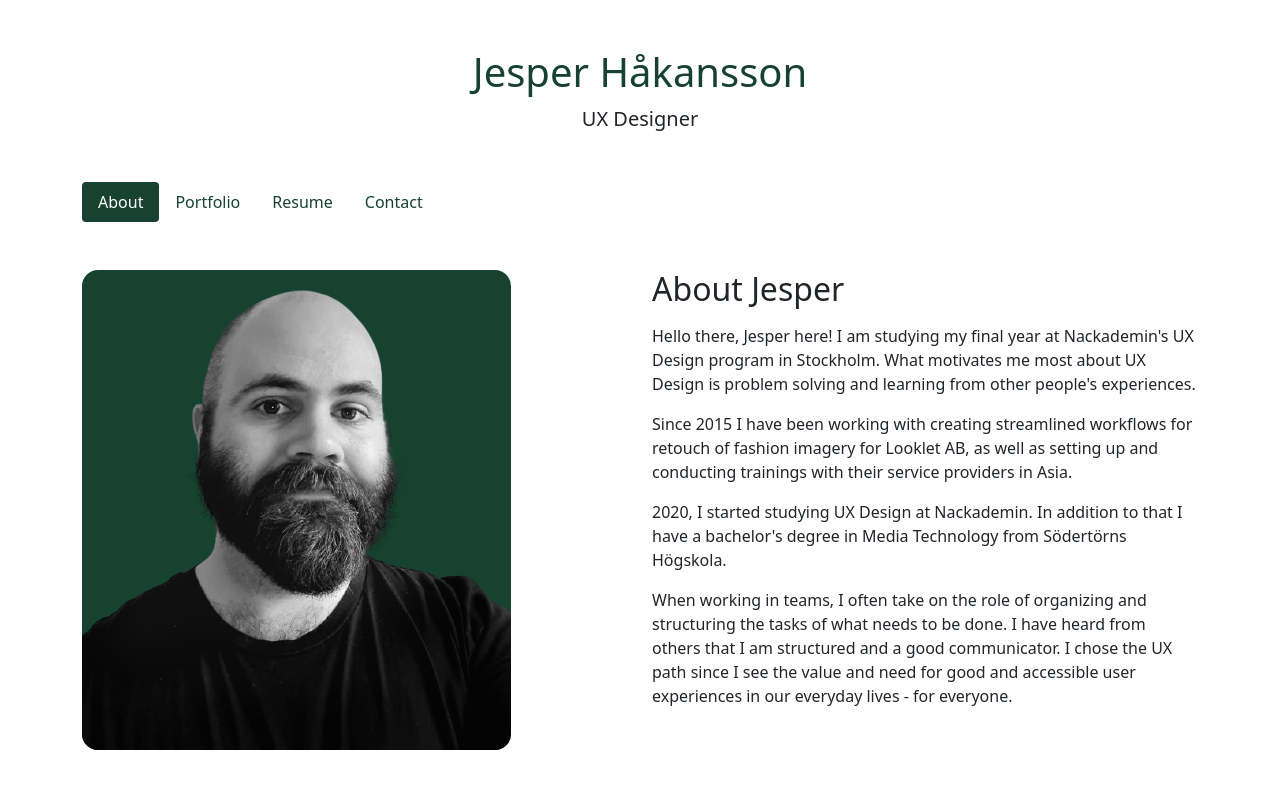
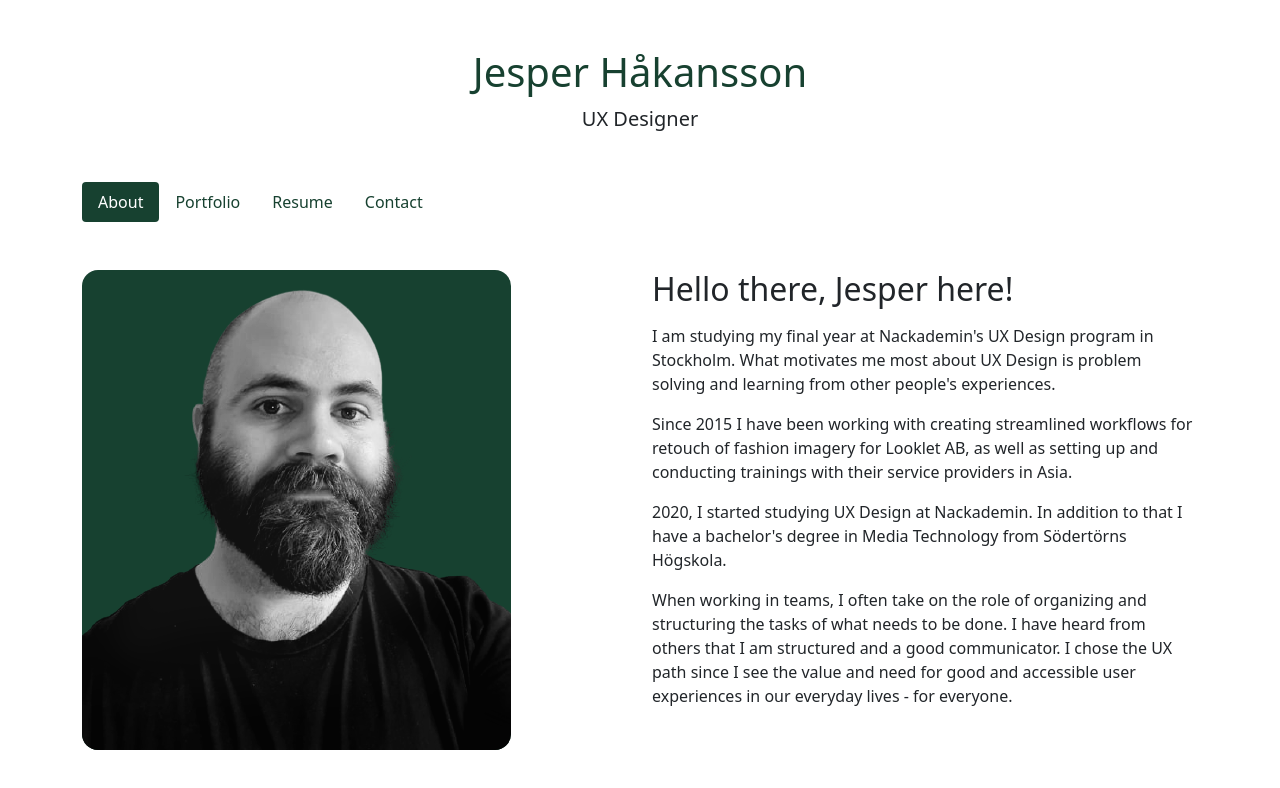
Before and after one commit to jesper-ux/jesper-ux.github.io, a plain HTML site: page index.html in a window 1280 px wide. Drawn offline with nearby package versions, Linux system fonts and the light colour scheme.

Commit message:
newnew
new

```diff
--- a/index.html
+++ b/index.html
@@ -59,9 +59,9 @@
     <div class="col-md omJesper">
 
 
-            <h2>About Jesper</h2>
+            <h2>Hello there, Jesper here!</h2>
             <p class="mt-3">
-                Hello there, Jesper here! I am studying my final year at Nackademin's UX Design program in Stockholm. What motivates me most about UX Design is problem solving and learning from other people's experiences.
+                 I am studying my final year at Nackademin's UX Design program in Stockholm. What motivates me most about UX Design is problem solving and learning from other people's experiences.
 
                 </p>
                 <p class="mt-3">
```
